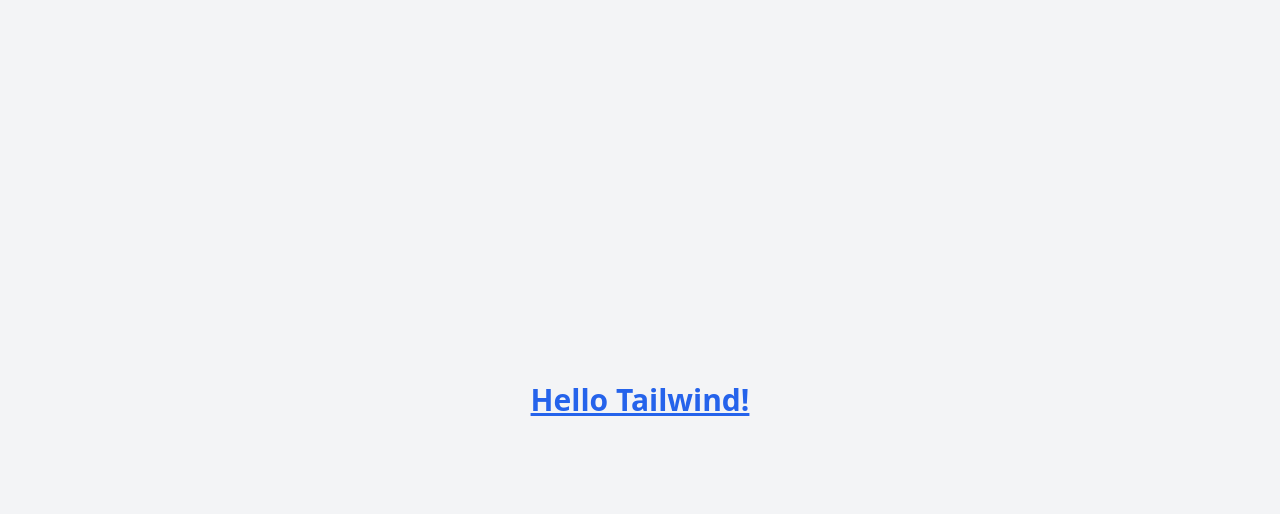
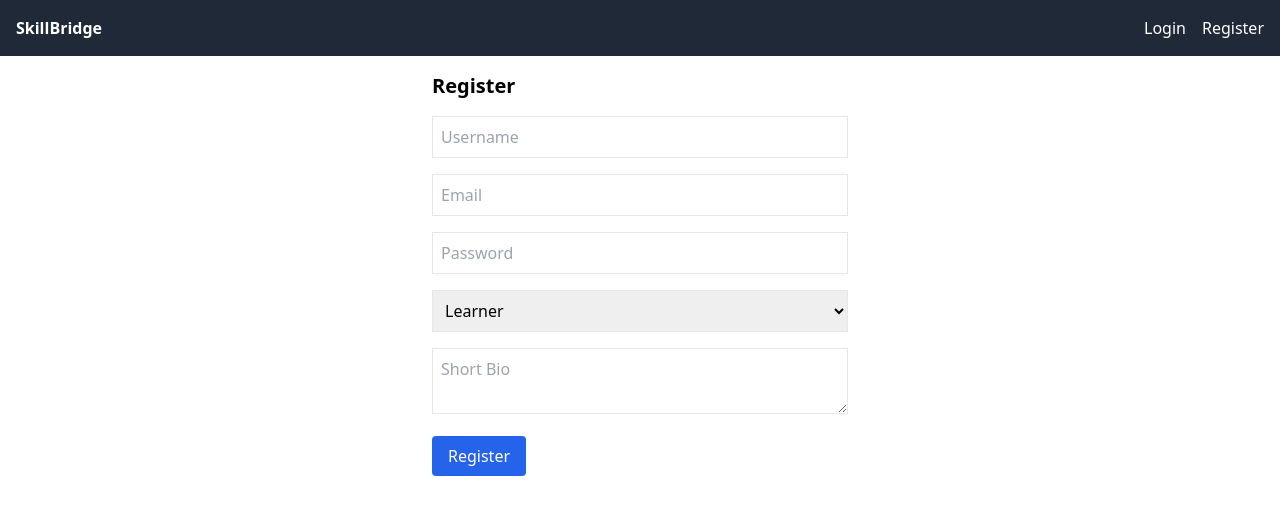
Before and after one commit to banadawit/SkillForge, a React (Vite) app in the folder frontend/: page /register in a window 1280 px wide. Shown: the top 514 px of the page. Built offline with nearby package versions, Linux system fonts and the light colour scheme.

Commit message:
login, register, authcontext, profile components created for front-end

```diff
--- a/frontend/package.json
+++ b/frontend/package.json
@@ -10,8 +10,11 @@
     "preview": "vite preview"
   },
   "dependencies": {
+    "axios": "^1.8.4",
     "react": "^19.0.0",
-    "react-dom": "^19.0.0"
+    "react-dom": "^19.0.0",
+    "react-router-dom": "^7.5.1",
+    "react-toastify": "^11.0.5"
   },
   "devDependencies": {
     "@eslint/js": "^9.21.0",
--- a/frontend/src/App.jsx
+++ b/frontend/src/App.jsx
@@ -1,13 +1,24 @@
-function App() {
+import { BrowserRouter as Router, Routes, Route } from "react-router-dom";
+import Register from "./pages/Register";
+import Login from "./pages/Login";
+import Profile from "./pages/Profile";
+import Navbar from "./components/Navbar";
+import { AuthProvider } from "./context/AuthContext";
+import { ToastContainer } from "react-toastify";
+import "react-toastify/dist/ReactToastify.css"; // Import the toast styles
+
+export default function App() {
   return (
-    <>
-      <div className="min-h-screen flex justify-center items-center bg-gray-100">
-        <h1 className="text-3xl font-bold text-blue-600 underline">
-          Hello Tailwind!
-        </h1>
-      </div>{" "}
-    </>
+    <Router>
+      <AuthProvider>
+        <Navbar />
+        <Routes>
+          <Route path="/register" element={<Register />} />
+          <Route path="/login" element={<Login />} />
+          <Route path="/profile" element={<Profile />} />
+        </Routes>
+        <ToastContainer /> {/* Add this line for the Toast notifications */}
+      </AuthProvider>
+    </Router>
   );
 }
-
-export default App;
--- /dev/null
+++ b/frontend/src/components/Navbar.jsx
@@ -0,0 +1,24 @@
+import { Link } from "react-router-dom";
+import { useAuth } from "../context/AuthContext";
+
+export default function Navbar() {
+  const { user } = useAuth();
+
+  return (
+    <nav className="bg-gray-800 text-white p-4 flex justify-between">
+      <div className="font-bold">SkillBridge</div>
+      <div className="space-x-4">
+        {user ? (
+          <>
+            <Link to="/profile">Profile</Link>
+          </>
+        ) : (
+          <>
+            <Link to="/login">Login</Link>
+            <Link to="/register">Register</Link>
+          </>
+        )}
+      </div>
+    </nav>
+  );
+}
--- /dev/null
+++ b/frontend/src/context/AuthContext.jsx
@@ -0,0 +1,39 @@
+import { createContext, useContext, useEffect, useState } from "react";
+import axios from "axios";
+
+const AuthContext = createContext();
+export const useAuth = () => useContext(AuthContext);
+
+export const AuthProvider = ({ children }) => {
+  const [user, setUser] = useState(null);
+  const [token, setToken] = useState(() => localStorage.getItem("token"));
+
+  useEffect(() => {
+    if (token) {
+      axios.get("http://localhost:8000/api/accounts/profile/", {
+        headers: { Authorization: `Bearer ${token}` },
+      })
+      .then(res => setUser(res.data))
+      .catch(() => setUser(null));
+    }
+  }, [token]);
+
+  const login = async (username, password) => {
+    const res = await axios.post("http://localhost:8000/api/accounts/login/", { username, password });
+    const access = res.data.access;
+    localStorage.setItem("token", access);
+    setToken(access);
+  };
+
+  const logout = () => {
+    localStorage.removeItem("token");
+    setUser(null);
+    setToken(null);
+  };
+
+  return (
+    <AuthContext.Provider value={{ user, token, login, logout }}>
+      {children}
+    </AuthContext.Provider>
+  );
+};
--- /dev/null
+++ b/frontend/src/pages/Login.jsx
@@ -0,0 +1,49 @@
+import { useState } from "react";
+import { useNavigate } from "react-router-dom";
+import { toast } from "react-toastify";
+import { useAuth } from "../context/AuthContext";
+
+export default function Login() {
+  const [form, setForm] = useState({ username: "", password: "" });
+  const { login } = useAuth();
+  const navigate = useNavigate();
+
+  const handleChange = (e) => {
+    setForm({ ...form, [e.target.name]: e.target.value });
+  };
+
+  const handleSubmit = async (e) => {
+    e.preventDefault();
+    try {
+      await login(form.username, form.password);
+      toast.success("Login successful! Redirecting to profile...");
+      navigate("/profile");
+    } catch {
+      toast.error("Login failed. Please try again.");
+    }
+  };
+
+  return (
+    <div className="max-w-md mx-auto p-4">
+      <h2 className="text-xl font-semibold mb-4">Login</h2>
+      <form onSubmit={handleSubmit} className="space-y-4">
+        <input
+          name="username"
+          placeholder="Username"
+          className="w-full p-2 border"
+          onChange={handleChange}
+        />
+        <input
+          name="password"
+          type="password"
+          placeholder="Password"
+          className="w-full p-2 border"
+          onChange={handleChange}
+        />
+        <button className="bg-green-600 text-white px-4 py-2 rounded">
+          Login
+        </button>
+      </form>
+    </div>
+  );
+}
--- /dev/null
+++ b/frontend/src/pages/Profile.jsx
@@ -0,0 +1,31 @@
+import { useAuth } from "../context/AuthContext";
+
+export default function Profile() {
+  const { user, logout } = useAuth();
+
+  if (!user) return <div className="text-center mt-10">Loading profile...</div>;
+
+  return (
+    <div className="max-w-lg mx-auto p-4">
+      <h2 className="text-2xl font-bold mb-4">Profile</h2>
+      <p>
+        <strong>Username:</strong> {user.username}
+      </p>
+      <p>
+        <strong>Email:</strong> {user.email}
+      </p>
+      <p>
+        <strong>Role:</strong> {user.role}
+      </p>
+      <p>
+        <strong>Bio:</strong> {user.bio}
+      </p>
+      <button
+        onClick={logout}
+        className="mt-4 bg-red-500 text-white px-4 py-2 rounded"
+      >
+        Logout
+      </button>
+    </div>
+  );
+}
--- /dev/null
+++ b/frontend/src/pages/Register.jsx
@@ -0,0 +1,73 @@
+import { useState } from "react";
+import axios from "axios";
+import { toast } from "react-toastify";
+
+export default function Register() {
+  const [form, setForm] = useState({
+    username: "",
+    email: "",
+    password: "",
+    role: "learner",
+    bio: "",
+  });
+
+  const handleChange = (e) => {
+    setForm({ ...form, [e.target.name]: e.target.value });
+  };
+
+  const handleSubmit = async (e) => {
+    e.preventDefault();
+    try {
+    //   await axios.post("/api/accounts/register/", form);
+      await axios.post("http://localhost:8000/api/accounts/register/", form);
+      toast.success("Registered successfully. Please login.");
+    } catch (err) {
+      toast.error("Registration failed.");
+    }
+  };
+
+  return (
+    <div className="max-w-md mx-auto p-4">
+      <h2 className="text-xl font-semibold mb-4">Register</h2>
+      <form onSubmit={handleSubmit} className="space-y-4">
+        <input
+          name="username"
+          placeholder="Username"
+          className="w-full p-2 border"
+          onChange={handleChange}
+        />
+        <input
+          name="email"
+          type="email"
+          placeholder="Email"
+          className="w-full p-2 border"
+          onChange={handleChange}
+        />
+        <input
+          name="password"
+          type="password"
+          placeholder="Password"
+          className="w-full p-2 border"
+          onChange={handleChange}
+        />
+        <select
+          name="role"
+          className="w-full p-2 border"
+          onChange={handleChange}
+        >
+          <option value="learner">Learner</option>
+          <option value="mentor">Mentor</option>
+        </select>
+        <textarea
+          name="bio"
+          placeholder="Short Bio"
+          className="w-full p-2 border"
+          onChange={handleChange}
+        />
+        <button className="bg-blue-600 text-white px-4 py-2 rounded">
+          Register
+        </button>
+      </form>
+    </div>
+  );
+}
```
Also changed, not shown: 2 other files (tests, documents, lock files or other folders).
